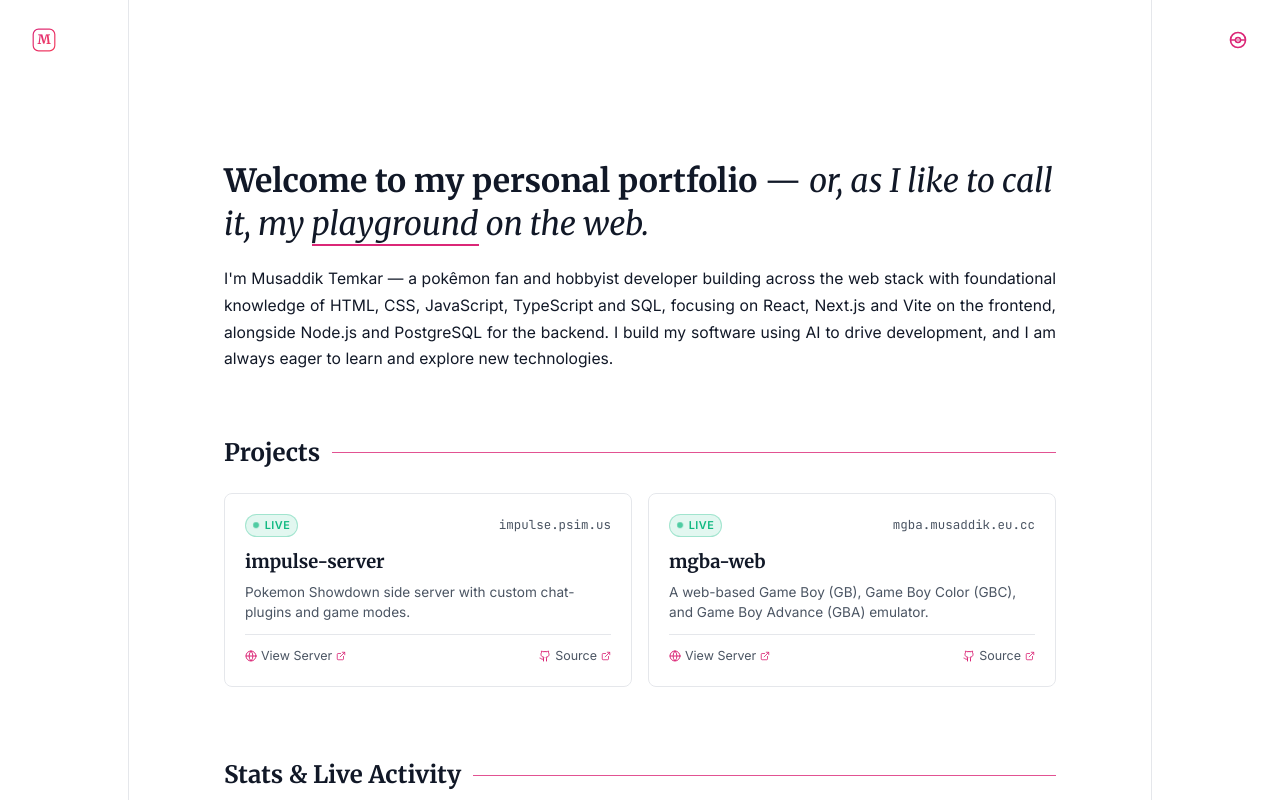
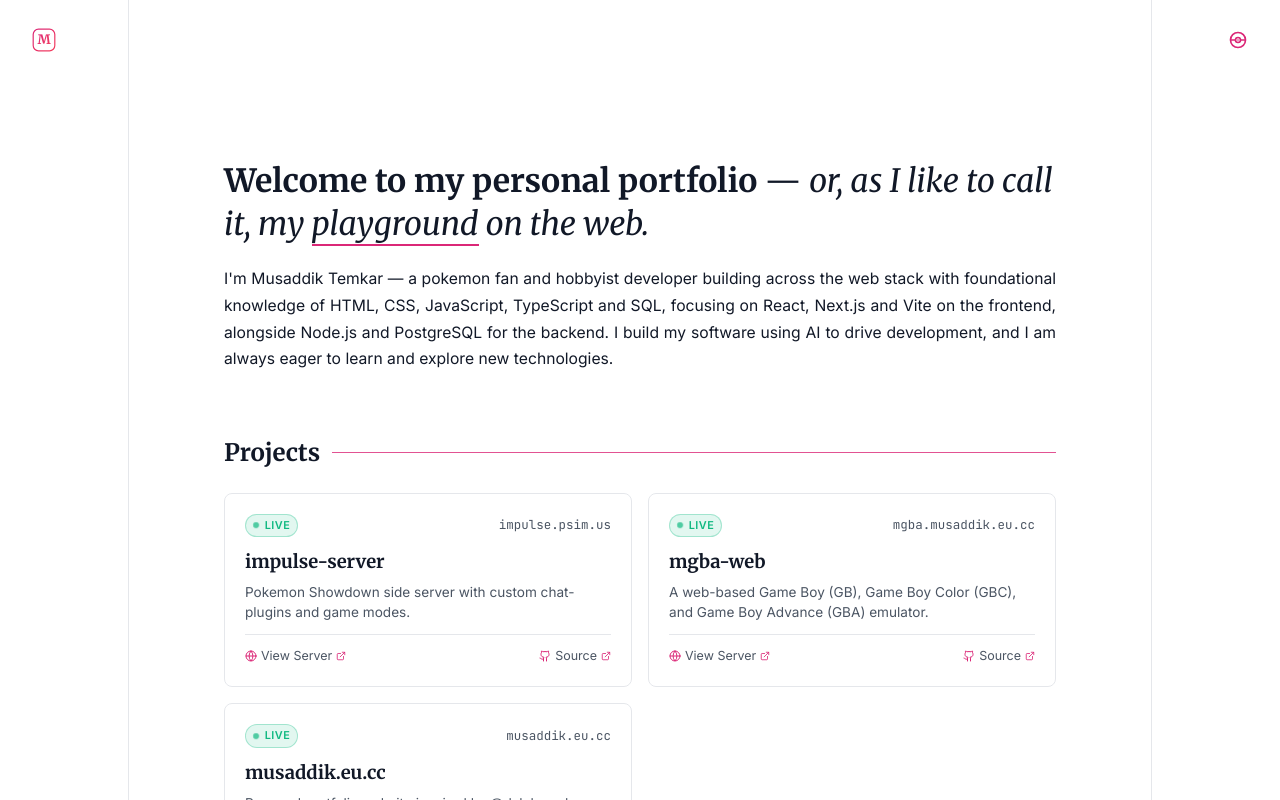
Before and after one commit to Alliance-Sky/musaddik.eu.cc, a React (Vite) app: page / in a window 1280 px wide. Built offline with nearby package versions, Linux system fonts and the light colour scheme; no server answers.

Commit message:
Remove comments and emojis, add musaddik.eu.cc project

```diff
--- a/index.html
+++ b/index.html
@@ -23,7 +23,6 @@
     <title>Musaddik Temkar — Portfolio</title>
     <meta name="description" content="Personal portfolio of Musaddik Temkar featuring projects, stats, and developer work." />
 
-    <!-- Google Fonts: Merriweather, Inter, JetBrains Mono -->
     <link rel="preconnect" href="https://fonts.googleapis.com">
     <link rel="preconnect" href="https://fonts.gstatic.com" crossorigin>
     <link href="https://fonts.googleapis.com/css2?family=Inter:wght@300;400;500;600;700&family=JetBrains+Mono:wght@400;500;700&family=Merriweather:ital,wght@0,400;0,700;1,400&display=swap" rel="stylesheet">
--- a/src/components/FluidCanvas.jsx
+++ b/src/components/FluidCanvas.jsx
@@ -1,9 +1,5 @@
 import React, { useEffect, useRef } from 'react';
 
-/**
- * Bulletproof Pink Ribbon Teardrop Animation Engine
- * Guarded against non-finite values and device context failures
- */
 export default function FluidCanvas() {
   const canvasRef = useRef(null);
 
--- a/src/components/Footer.jsx
+++ b/src/components/Footer.jsx
@@ -27,7 +27,7 @@ export default function Footer() {
         </div>
 
         <p className="footer-copyright font-mono">
-          © {new Date().getFullYear()} Musaddik Temkar. Built with React & Vite.
+          Copyright {new Date().getFullYear()} Musaddik Temkar. Built with React & Vite.
         </p>
       </div>
     </footer>
--- a/src/components/Layout.jsx
+++ b/src/components/Layout.jsx
@@ -12,7 +12,6 @@ export default function Layout({ children }) {
     <div className="main-wrapper">
       <FluidCanvas />
 
-      {/* Fixed Top Header with Left "M" Logo (Main page only) & Right Theme Toggle */}
       <header className="top-header">
         <div>
           {isHomePage && (
--- a/src/components/StatsSection.jsx
+++ b/src/components/StatsSection.jsx
@@ -106,7 +106,6 @@ export default function StatsSection() {
         <div style={{ flex: 1, height: '1px', backgroundColor: 'var(--accent-color)', opacity: 0.8 }} />
       </div>
 
-      {/* Metric Cards */}
       <div style={{
         display: 'grid',
         gridTemplateColumns: 'repeat(auto-fit, minmax(180px, 1fr))',
@@ -166,7 +165,6 @@ export default function StatsSection() {
         </div>
       </div>
 
-      {/* Activity Stream */}
       <div>
         <div style={{ display: 'flex', justifyContent: 'space-between', alignItems: 'center', marginBottom: '1.25rem', gap: '0.4rem', width: '100%' }}>
           <h3 style={{ fontSize: 'clamp(0.85rem, 3.2vw, 1.05rem)', fontWeight: 600, display: 'flex', alignItems: 'center', gap: '0.35rem', whiteSpace: 'nowrap', margin: 0, flexShrink: 0 }}>
--- a/src/index.css
+++ b/src/index.css
@@ -1,13 +1,13 @@
-/* Dale Larroder Inspired Design System - 1:1 Exact Match */
+
 
 :root {
-  --bg-color: #ffffff; /* Pure White Canvas */
-  --text-color: #111827; /* Gray-900 Primary Text */
-  --text-muted: #4b5563; /* Gray-600 Muted Text */
-  --accent-color: #db2777; /* Animation Teardrop Pink/Magenta Accent (Light Theme) */
-  --border-color: #e5e7eb; /* Gray-200 Border */
-  --hover-bg: rgba(0, 0, 0, 0.04); /* Semi-transparent hover */
-  --card-bg: rgba(255, 255, 255, 0.04); /* Semi-transparent card allowing animation passthrough */
+  --bg-color: #ffffff;
+  --text-color: #111827;
+  --text-muted: #4b5563;
+  --accent-color: #db2777;
+  --border-color: #e5e7eb;
+  --hover-bg: rgba(0, 0, 0, 0.04);
+  --card-bg: rgba(255, 255, 255, 0.04);
   --item-border: #e5e7eb;
 }
 
@@ -15,10 +15,10 @@ html.dark {
   --bg-color: #000000;
   --text-color: #f3f4f6;
   --text-muted: #9ca3af;
-  --accent-color: #3b82f6; /* Blue Accent (Dark Theme) */
+  --accent-color: #3b82f6;
   --border-color: rgba(255, 255, 255, 0.12);
   --hover-bg: rgba(255, 255, 255, 0.06);
-  --card-bg: rgba(255, 255, 255, 0.06); /* Semi-transparent dark card */
+  --card-bg: rgba(255, 255, 255, 0.06);
   --item-border: #27272a;
 }
 
@@ -42,7 +42,6 @@ body {
   transition: background-color 0.3s ease, color 0.3s ease;
 }
 
-/* Strict Viewport Lock on Main Page matching dalelarroder.com 1:1 */
 body.home-page-locked {
   overflow: hidden !important;
   height: 100vh !important;
@@ -81,7 +80,6 @@ body.home-page-locked .hero-container {
   font-family: 'JetBrains Mono', monospace;
 }
 
-/* Magic Animated Underline Effect */
 .underline-magical {
   background-image: linear-gradient(120deg, var(--accent-color) 0%, #f43f5e 100%);
   background-repeat: no-repeat;
@@ -101,7 +99,6 @@ html.dark .underline-magical {
   color: #ffffff !important;
 }
 
-/* App Wrapper & Canvas */
 .main-wrapper {
   position: relative;
   min-height: 100vh;
@@ -123,12 +120,11 @@ html.dark .underline-magical {
   opacity: 0.85;
 }
 
-/* Main Container with Left/Right Borders like reference */
 .page-container {
   position: relative;
   z-index: 10;
   width: 100%;
-  max-width: 64rem; /* max-w-5xl */
+  max-width: 64rem;
   min-height: 100vh;
   border-left: 1px solid var(--border-color);
   border-right: 1px solid var(--border-color);
@@ -146,7 +142,6 @@ html.dark .underline-magical {
   }
 }
 
-/* Top Header Bar - Absolute Positioning (Non-Sticky, Scrolls with page naturally) */
 .top-header {
   position: absolute;
   top: 1.25rem;
@@ -189,7 +184,6 @@ html.dark .underline-magical {
   transform: scale(1.1);
 }
 
-/* Theme-Specific M Logo Styling */
 html.dark .m-logo-bg {
   fill: #09090b;
 }
@@ -214,7 +208,6 @@ html:not(.dark) .m-logo-text {
   fill: url(#headerLogoGradLight);
 }
 
-/* Smooth Global Theme Crossfade Transition (0.4s) */
 body,
 .card,
 .top-header,
@@ -227,7 +220,6 @@ body,
               border-color 0.4s cubic-bezier(0.16, 1, 0.3, 1);
 }
 
-/* Theme Toggle Button Styling & Pokéball Spin Animation */
 .theme-toggle-btn {
   position: relative;
   overflow: hidden;
@@ -262,7 +254,6 @@ body,
   }
 }
 
-/* Live Status Badge & Pulsing Indicator */
 .live-status-badge {
   display: inline-flex;
   align-items: center;
@@ -305,7 +296,6 @@ body,
   }
 }
 
-/* Responsive Project Card Layout */
 .project-card-container {
   display: flex;
   flex-direction: column;
@@ -375,13 +365,11 @@ body,
   }
 }
 
-/* Project Card Icons — match theme accent color */
 .project-card-icon {
   color: var(--accent-color);
   transition: color 0.4s cubic-bezier(0.16, 1, 0.3, 1);
 }
 
-/* Inside primary buttons, icons inherit the inverted button text color */
 .hero-btn-primary .project-card-icon {
   color: inherit;
 }
@@ -401,7 +389,6 @@ body,
   }
 }
 
-/* Theme-Specific Icons */
 .theme-sun-icon {
   color: #3b82f6;
 }
@@ -410,7 +397,6 @@ body,
   color: #db2777;
 }
 
-/* Home Hero Layout matched 1:1 - Top aligned with 8rem padding */
 .hero-container {
   display: flex;
   flex-direction: column;
@@ -445,7 +431,6 @@ body,
   line-height: 1.7;
 }
 
-/* Action Buttons centered / above "More about me:" */
 .hero-action-buttons {
   display: flex;
   align-items: center;
@@ -478,7 +463,6 @@ body,
   transform: translateY(-2px);
 }
 
-/* Semi-Transparent Buttons for both Light & Dark Theme */
 .hero-btn-secondary {
   background: var(--hover-bg);
   color: var(--text-color);
@@ -491,7 +475,6 @@ body,
   transform: translateY(-2px);
 }
 
-/* More About Me Section below buttons */
 .more-about-container {
   display: flex;
   flex-direction: column;
@@ -510,7 +493,6 @@ body,
   gap: 0.25rem;
 }
 
-/* Shared Header Banner Navigation for Inner Pages */
 .nav-banner {
   display: flex;
   align-items: center;
@@ -542,7 +524,6 @@ body,
   color: var(--text-color);
 }
 
-/* Projects 1:1 List */
 .project-row {
   display: flex;
   width: 100%;
@@ -580,7 +561,6 @@ body,
   transform: translateX(0.5rem) scale(1.04);
 }
 
-/* Heatmap & Grid Cards for Stats - Semi-Transparent Backdrop */
 .card {
   background: var(--card-bg);
   border: 1px solid var(--border-color);
@@ -608,7 +588,6 @@ body,
   font-size: 0.9rem;
 }
 
-/* Simple fade animation */
 .fade-in {
   animation: fadeIn 0.4s ease-out forwards;
 }
@@ -624,7 +603,6 @@ body,
   }
 }
 
-/* Site Footer Styling */
 .site-footer {
   margin-top: 4rem;
   padding-top: 1.5rem;
--- a/src/pages/Home.jsx
+++ b/src/pages/Home.jsx
@@ -3,7 +3,7 @@ import { ExternalLink, Globe, Github } from 'lucide-react';
 import StatsSection from '../components/StatsSection';
 
 export default function Home() {
-  const bioText = "I'm Musaddik Temkar — a pokêmon fan and hobbyist developer building across the web stack with foundational knowledge of HTML, CSS, JavaScript, TypeScript and SQL, focusing on React, Next.js and Vite on the frontend, alongside Node.js and PostgreSQL for the backend. I build my software using AI to drive development, and I am always eager to learn and explore new technologies.";
+  const bioText = "I'm Musaddik Temkar — a pokemon fan and hobbyist developer building across the web stack with foundational knowledge of HTML, CSS, JavaScript, TypeScript and SQL, focusing on React, Next.js and Vite on the frontend, alongside Node.js and PostgreSQL for the backend. I build my software using AI to drive development, and I am always eager to learn and explore new technologies.";
 
   const projects = [
     {
@@ -23,6 +23,15 @@ export default function Home() {
       githubUrl: 'https://github.com/Alliance-Sky/mgba-web',
       liveUrl: 'https://mgba.musaddik.eu.cc',
       isLive: true
+    },
+    {
+      id: 3,
+      title: 'musaddik.eu.cc',
+      domain: 'musaddik.eu.cc',
+      description: 'Personal portfolio website inspired by @dalelarroder',
+      githubUrl: 'https://github.com/Alliance-Sky/musaddik.eu.cc',
+      liveUrl: 'https://musaddik.eu.cc',
+      isLive: true
     }
   ];
 
@@ -32,7 +41,6 @@ export default function Home() {
 
   return (
     <div className="hero-container fade-in">
-      {/* Title Header */}
       <h1 className="hero-title font-serif">
         <span className="highlight">Welcome to my personal portfolio</span>
         {' — '}
@@ -43,12 +51,10 @@ export default function Home() {
         </span>
       </h1>
 
-      {/* Main Bio Paragraph */}
       <p className="hero-bio">
         {bioText}
       </p>
 
-      {/* Projects Section */}
       <div className="home-projects-section" style={{ marginTop: '2.5rem', marginBottom: '1.5rem' }}>
         <div style={{ display: 'flex', alignItems: 'center', gap: '0.75rem', marginBottom: '1.25rem' }}>
           <h2 style={{ fontSize: '1.5rem', fontWeight: 600, color: 'var(--text-color)', margin: 0 }} className="font-serif">
@@ -125,7 +131,6 @@ export default function Home() {
         )}
       </div>
 
-      {/* Stats Section below Projects */}
       <StatsSection />
     </div>
   );
--- a/src/pages/Stats.jsx
+++ b/src/pages/Stats.jsx
@@ -13,7 +13,6 @@ export default function Stats() {
   const [activeFilter, setActiveFilter] = useState('all');
   const [loading, setLoading] = useState(true);
 
-  // Fetch real GitHub Profile, Repos (for stars calculation), and Activity data
   useEffect(() => {
     async function fetchData() {
       setLoading(true);
@@ -84,7 +83,6 @@ export default function Stats() {
 
   const [visibleCount, setVisibleCount] = useState(5);
 
-  // Filter events
   const filteredEvents = events.filter((evt) => {
     if (activeFilter === 'all') return true;
     if (activeFilter === 'commits') return evt.type === 'PushEvent';
@@ -102,7 +100,6 @@ export default function Stats() {
 
   return (
     <div className="fade-in">
-      {/* 1:1 Preserved Navigation Banner */}
       <Link to="/" className="nav-banner" title="Back to Home">
         <span className="nav-banner-home">
           <ArrowLeft size={18} /> Home
@@ -115,7 +112,6 @@ export default function Stats() {
         Here is my live developer dashboard and real-time GitHub activity feed.
       </p>
 
-      {/* Top Metric Counter Cards */}
       <div style={{
         display: 'grid',
         gridTemplateColumns: 'repeat(auto-fit, minmax(200px, 1fr))',
@@ -175,7 +171,6 @@ export default function Stats() {
         </div>
       </div>
 
-      {/* Real-time GitHub Activity Feed with Filters */}
       <div>
         <div style={{ display: 'flex', justifyContent: 'space-between', alignItems: 'center', marginBottom: '1.25rem', gap: '0.4rem', width: '100%' }}>
           <h2 style={{ fontSize: 'clamp(0.85rem, 3.2vw, 1.25rem)', fontWeight: 600, display: 'flex', alignItems: 'center', gap: '0.35rem', whiteSpace: 'nowrap', margin: 0, flexShrink: 0 }}>
@@ -185,7 +180,6 @@ export default function Stats() {
 
           <div style={{ flex: 1, height: '1px', backgroundColor: 'var(--accent-color)', opacity: 0.8, minWidth: '4px', margin: '0 0.35rem' }} />
 
-          {/* Activity Filter Buttons */}
           <div style={{ display: 'flex', gap: '0.3rem', flexShrink: 0 }}>
             {[
               { id: 'all', label: 'All' },
```
Also changed, not shown: src/components/ThemeToggle.jsx (+4 -4 lines), src/pages/Projects.jsx (+8 -2 lines).
